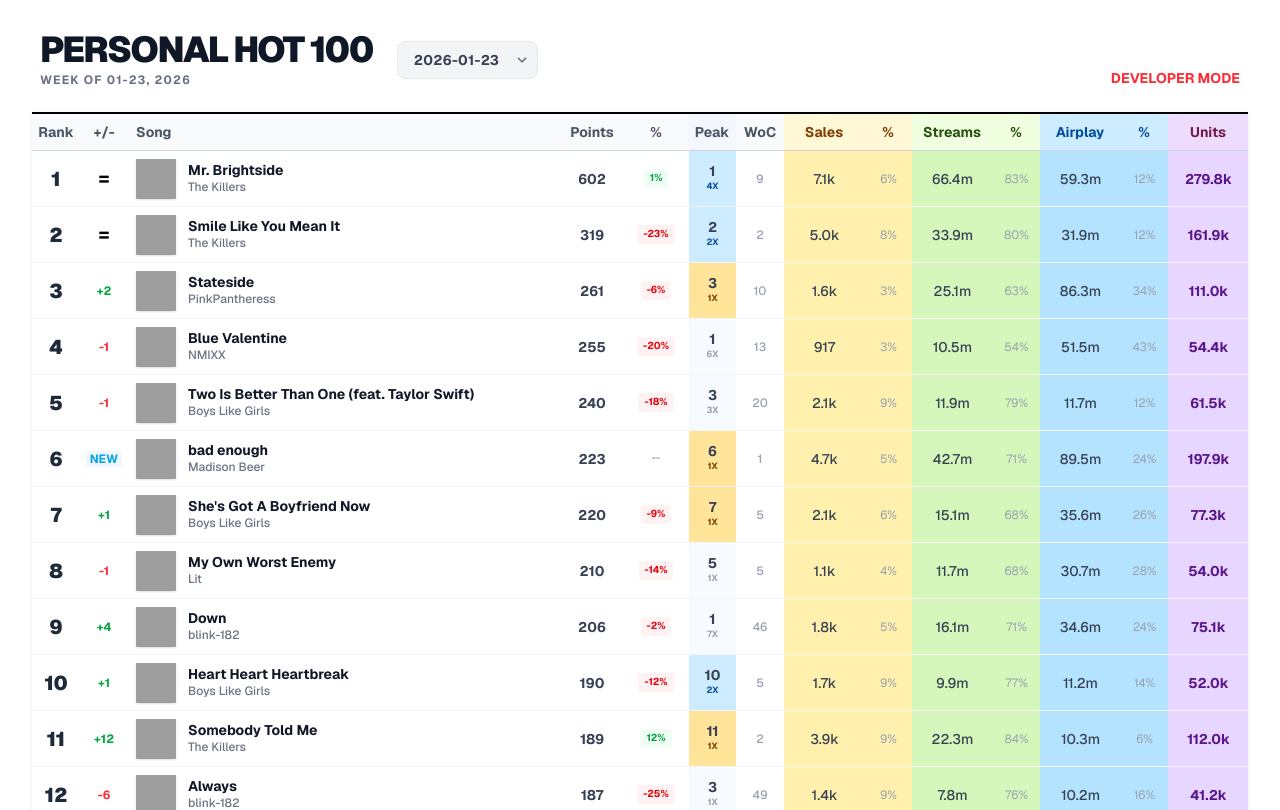
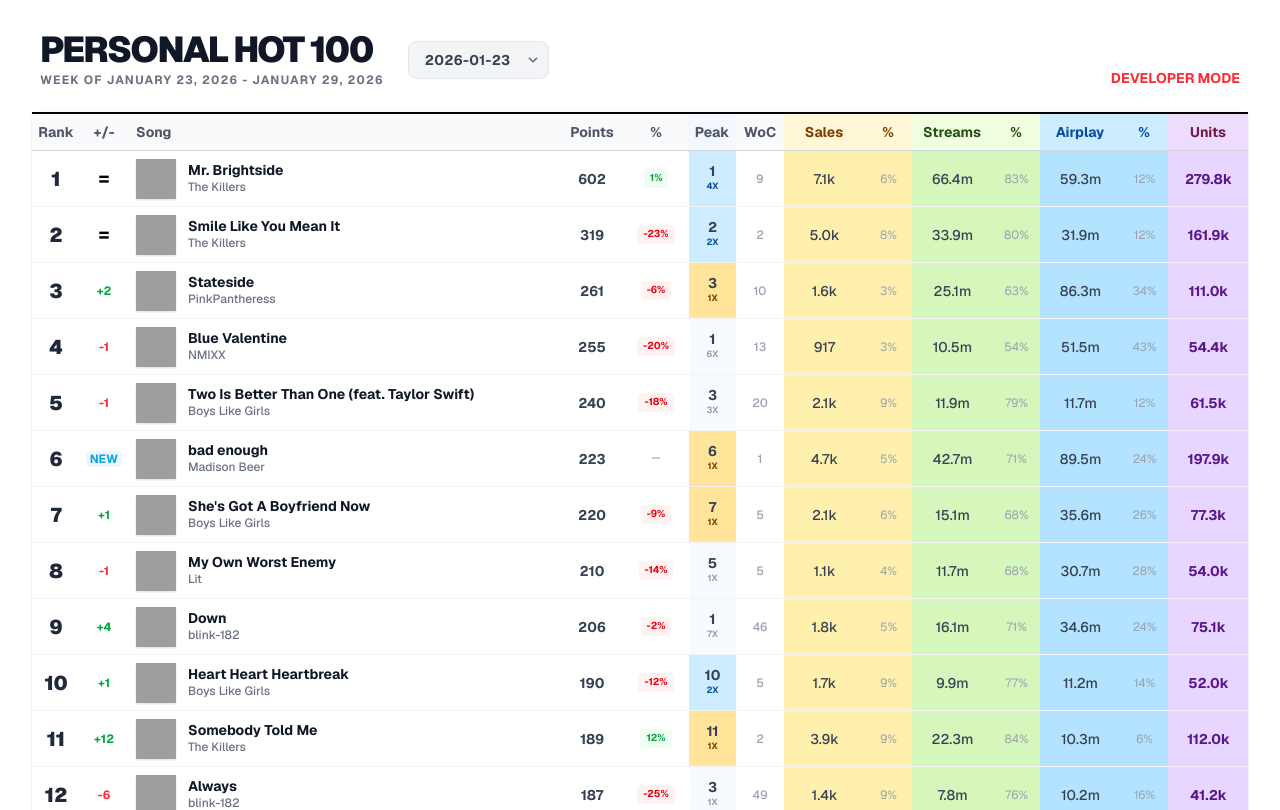
Before and after one commit to ptrn23/PersonalHot100, a Next.js app: page / in a window 1280 px wide. Shown: the top 810 px of the page. Built offline with nearby package versions, Linux system fonts and the light colour scheme; grey boxes are pictures that could not be loaded.

Commit message:
feat: change week format

```diff
--- a/app/page.tsx
+++ b/app/page.tsx
@@ -58,6 +58,28 @@
   return num.toString();
 };
 
+const formatDateRange = (year: string, weekDate: string) => {
+  const [monthStr, dayStr] = weekDate.split('-');
+  const month = parseInt(monthStr, 10) - 1;
+  const day = parseInt(dayStr, 10);
+  const yearNum = parseInt(year, 10);
+
+  const startDate = new Date(yearNum, month, day);
+  const endDate = new Date(startDate);
+  endDate.setDate(startDate.getDate() + 6);
+
+  const options: Intl.DateTimeFormatOptions = {
+    month: 'long',
+    day: 'numeric',
+    year: 'numeric'
+  };
+
+  const startStr = startDate.toLocaleDateString('en-US', options);
+  const endStr = endDate.toLocaleDateString('en-US', options);
+
+  return `${startStr} - ${endStr}`;
+};
+
 // --- COMPONENT ---
 export default async function Home({
   searchParams,
@@ -89,7 +111,7 @@
             <div>
               <h1 className="text-4xl font-black uppercase tracking-tighter leading-none">Personal Hot 100</h1>
               <p className="text-gray-500 font-bold uppercase tracking-widest text-xs mt-1">
-                Week of {chart.meta.week}, {chart.meta.year}
+                Week of {formatDateRange(chart.meta.year, chart.meta.week)}
               </p>
             </div>
             <WeekSelector weeks={availableWeeks} activeWeek={activeWeek} />
```
